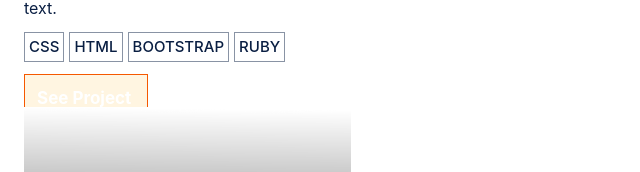
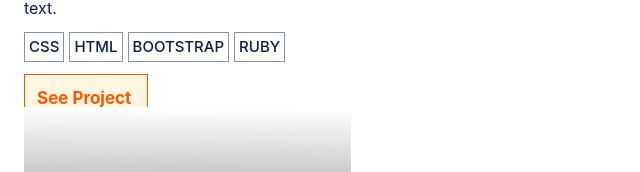
Before and after one commit to Ibtisam34/portofolio-mobile, a website: page index.html in a window 1280 px wide. In both pictures the pointer is over the button 86 px from the left and 1588 px from the top of the page. Shown: the part 1490-1662 px from the top of the page, without its empty margins (0-640 px from the left). Drawn offline with Linux system fonts and the light colour scheme.

Commit message:
updated css

```diff
--- a/style.css
+++ b/style.css
@@ -787,6 +787,7 @@ button:active {
 button:hover {
   background: #fff5e1;
   border: 1px solid #f55800;
+  color:#f55800;
 }
  .img {
   margin-left: 39px;
```
